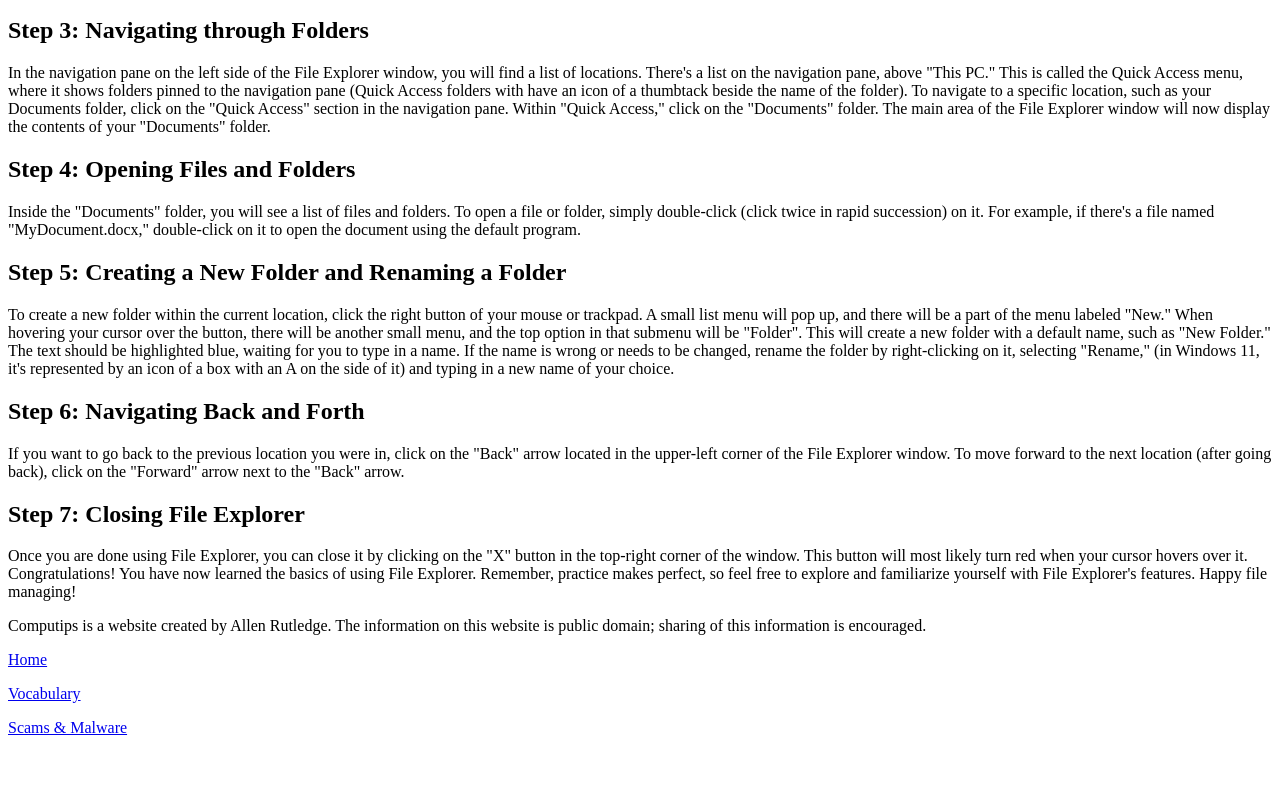
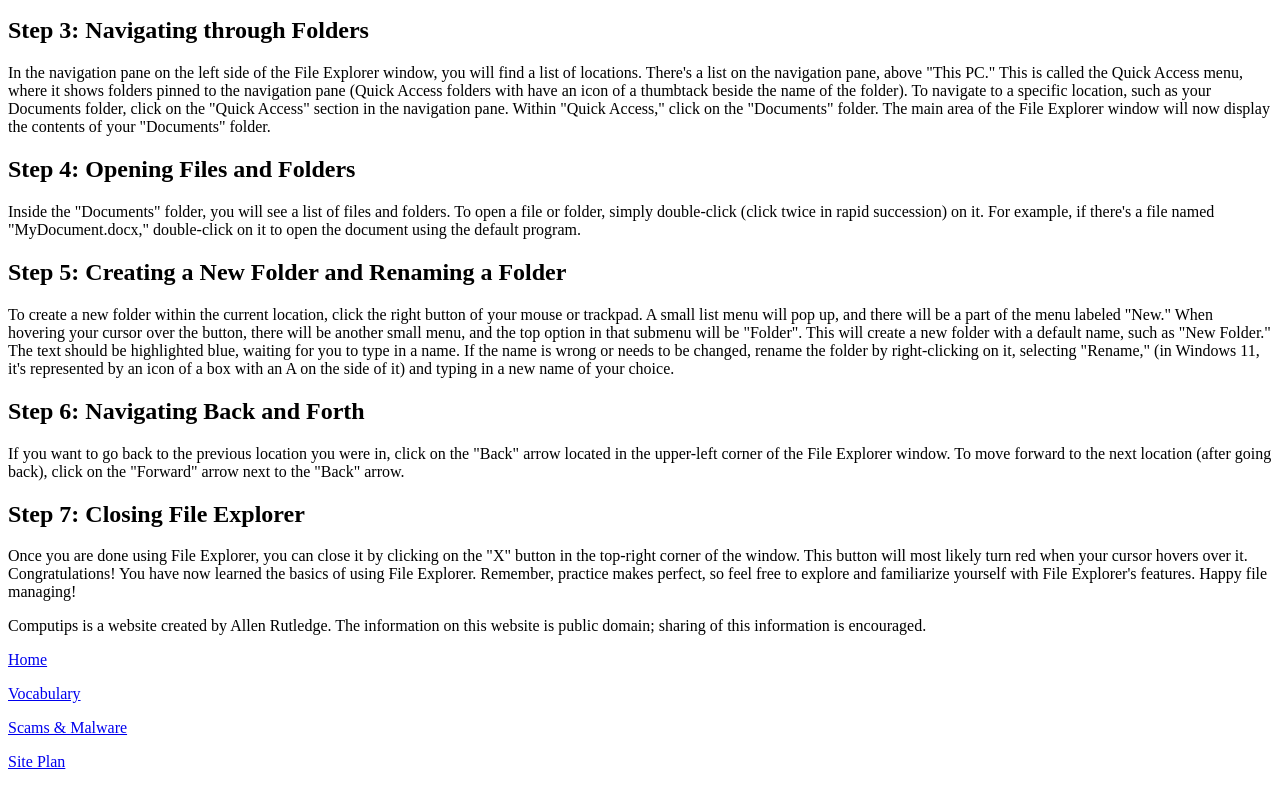
Before and after one commit to AllenRutledge/wdd-computips, a plain HTML site: page index.html in a window 1280 px wide. Shown: the part 2049-2836 px from the top of the page. Before the commit the page ends 2802 px from the top, so only its background shows below. Drawn offline with Linux system fonts and the light colour scheme.

Commit message:
Added Site Plan link to footer of every page.

```diff
--- a/index.html
+++ b/index.html
@@ -91,6 +91,7 @@
             <p><a href="index.html">Home</a></p>
             <p><a href="vocab.html">Vocabulary</a></p>
             <p><a href="scamhelp.html">Scams & Malware</a></p>
+            <p><a href="site-plan.html">Site Plan</a></p>
         </footer>
     </div>
 </body>
```
Also changed, not shown: scamhelp.html (+1 -0 lines), vocab.html (+1 -0 lines).
